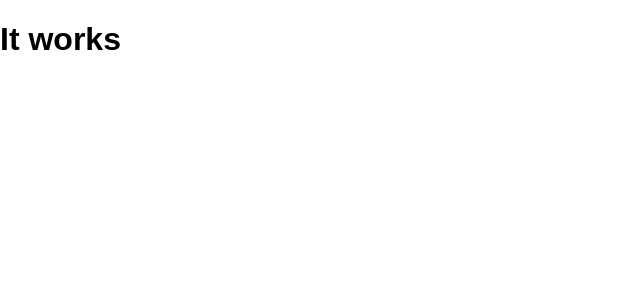
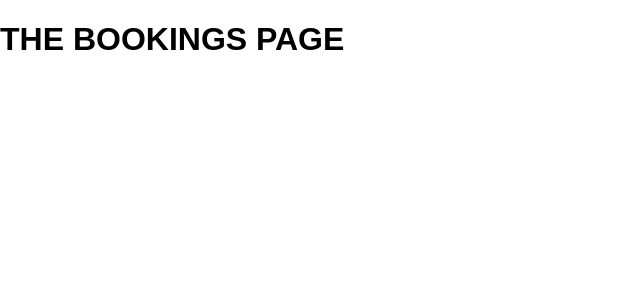
Before and after one commit to ketanmalik/graphql-event-booking, a React (Create React App) app in the folder frontend/: page /bookings in a window 1280 px wide. Shown: the top 300 px of the page, without its empty margins (0-640 px from the left). Built offline with nearby package versions, Linux system fonts and the light colour scheme.

Commit message:
basic-page-setup

```diff
--- a/frontend/package.json
+++ b/frontend/package.json
@@ -8,6 +8,7 @@
     "@testing-library/user-event": "^7.2.1",
     "react": "^16.13.1",
     "react-dom": "^16.13.1",
+    "react-router-dom": "^5.2.0",
     "react-scripts": "3.4.1"
   },
   "scripts": {
--- a/frontend/src/App.js
+++ b/frontend/src/App.js
@@ -1,10 +1,19 @@
 import React from "react";
+import { BrowserRouter, Route, Redirect, Switch } from "react-router-dom";
+import AuthPage from "./pages/Auth";
+import EventsPage from "./pages/Events";
+import BookingsPage from "./pages/Bookings";
 
 function App() {
   return (
-    <div className="App">
-      <h1>It works</h1>
-    </div>
+    <BrowserRouter>
+      <Switch>
+        <Redirect from="/" to="/auth" exact />
+        <Route path="/auth" component={AuthPage} />
+        <Route path="/events" component={EventsPage} />
+        <Route path="/bookings" component={BookingsPage} />
+      </Switch>
+    </BrowserRouter>
   );
 }
 
--- /dev/null
+++ b/frontend/src/pages/Auth.js
@@ -0,0 +1,9 @@
+import React, { Component } from "react";
+
+class AuthPage extends Component {
+  render() {
+    return <h1>THE AUTH PAGE</h1>;
+  }
+}
+
+export default AuthPage;
--- /dev/null
+++ b/frontend/src/pages/Bookings.js
@@ -0,0 +1,9 @@
+import React, { Component } from "react";
+
+class BookingsPage extends Component {
+  render() {
+    return <h1>THE BOOKINGS PAGE</h1>;
+  }
+}
+
+export default BookingsPage;
--- /dev/null
+++ b/frontend/src/pages/Events.js
@@ -0,0 +1,9 @@
+import React, { Component } from "react";
+
+class EventsPage extends Component {
+  render() {
+    return <h1>THE EVENTS PAGE</h1>;
+  }
+}
+
+export default EventsPage;
```
Also changed, not shown: 1 other file (tests, documents, lock files or other folders).
